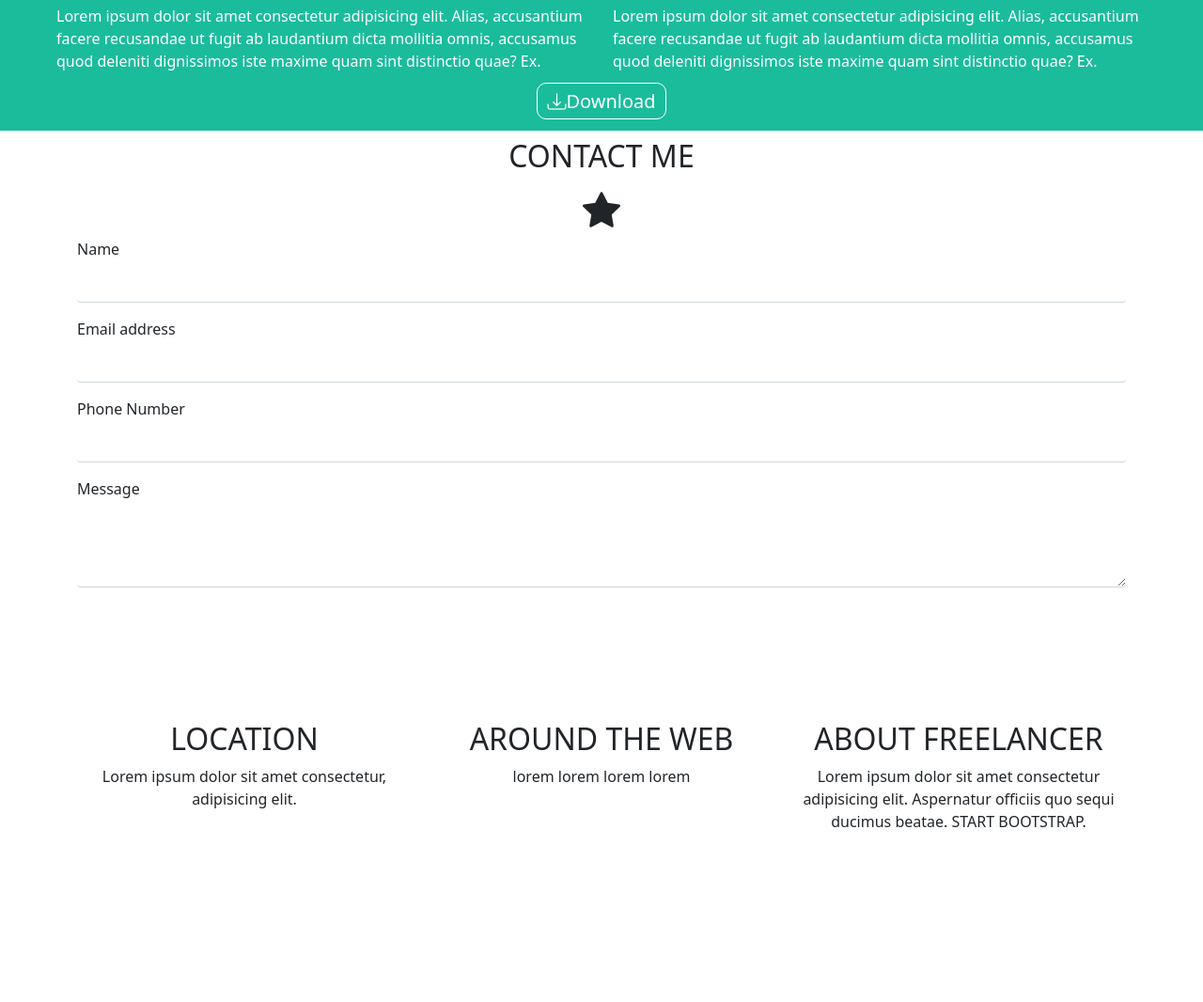
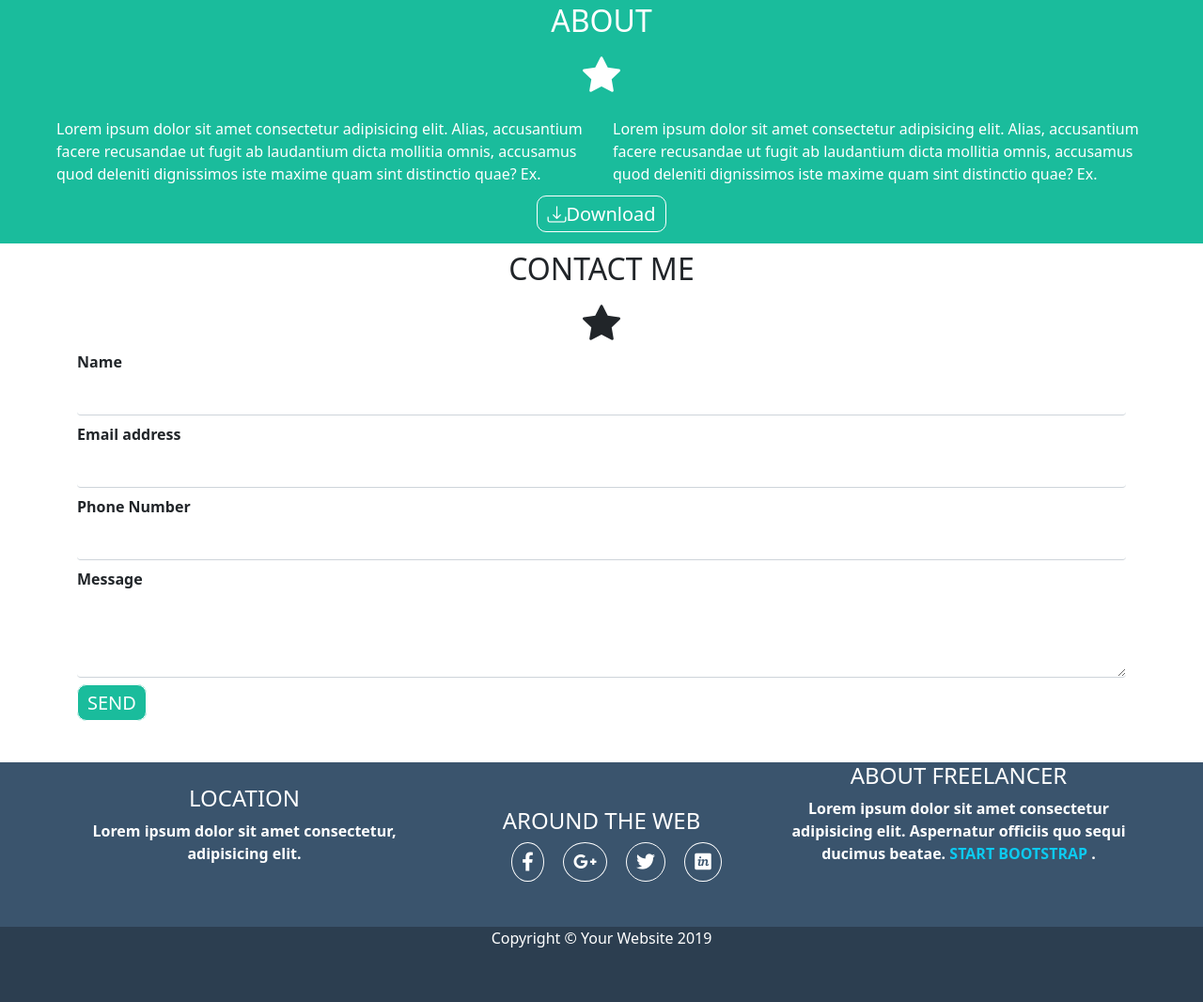
Before and after one commit to Damianp99/html-css-bootstrap-freelancer, a plain HTML site: page index.html in a window 1280 px wide. Shown: the part 1453-2519 px from the top of the page at 94% size. Before the commit the page ends 2355 px from the top, so only its background shows below. Drawn offline with nearby package versions, Linux system fonts and the light colour scheme.

Commit message:
added footer

```diff
--- a/css/style.css
+++ b/css/style.css
@@ -15,7 +15,7 @@
 /*  ICONS */
 
 .bi-list{
-    color: gray;
+    color: lightgray;
     border: 1px solid white;
     padding: 0px 5px;
     border-radius: 2px;
@@ -24,6 +24,34 @@
 .bi-star-fill{
     font-size: 40px;
 }
+
+.fa-facebook-f{
+    border:1px solid white;
+    border-radius: 50%;
+    padding: 10px;
+    font-size: 20px;
+}
+.fa-google-plus-g{
+    border:1px solid white;
+    border-radius: 50%;
+    padding: 10px;
+    font-size: 20px;
+}
+
+.fa-twitter{
+    border:1px solid white;
+    border-radius: 50%;
+    padding: 10px;
+    font-size: 20px;
+}
+
+.fa-invision{
+    border:1px solid white;
+    border-radius: 50%;
+    padding: 10px;
+    font-size: 20px;
+}
+
 
 /* TEXT */
 
@@ -43,13 +71,23 @@ img{
    padding-bottom: 20px;
 }
 
-/* FORM BORDER */
+/*FORM BORDER/ CIRCLE SOCIAL */
 
 .border-bot{
     border-width: 0 0 1px 0;
 }
 
+/* .circle{
+    height: 100px;
+    width:100px;
+    border: 1px solid white;
+    border-radius: 50%;
+} */
+
 /* LINK */
+
+
+
 a{
     text-decoration: none;
     color: white;
@@ -58,3 +96,19 @@ a{
     border-radius: 10px;
     padding: 5px 10px;
 }
+
+/* TESTO NEI FORM */
+
+.text-form{
+    font-weight: 600;
+
+}
+
+/* FOOTER */
+.footer-top{
+    font-weight: 600;
+}
+
+.footer-bottom{
+    height: 80px;
+}
--- a/index.html
+++ b/index.html
@@ -5,6 +5,9 @@
     <meta charset="UTF-8">
     <meta http-equiv="X-UA-Compatible" content="IE=edge">
     <meta name="viewport" content="width=device-width, initial-scale=1.0">
+    <link rel="stylesheet" href="https://cdnjs.cloudflare.com/ajax/libs/font-awesome/5.15.4/css/all.min.css"
+        integrity="sha512-1ycn6IcaQQ40/MKBW2W4Rhis/DbILU74C1vSrLJxCq57o941Ym01SwNsOMqvEBFlcgUa6xLiPY/NS5R+E6ztJQ=="
+        crossorigin="anonymous" referrerpolicy="no-referrer" />
     <link href="https://cdn.jsdelivr.net/npm/bootstrap@5.1.3/dist/css/bootstrap.min.css" rel="stylesheet"
         integrity="sha384-1BmE4kWBq78iYhFldvKuhfTAU6auU8tT94WrHftjDbrCEXSU1oBoqyl2QvZ6jIW3" crossorigin="anonymous">
     <link rel="stylesheet" href="https://cdn.jsdelivr.net/npm/bootstrap-icons@1.7.2/font/bootstrap-icons.css">
@@ -19,8 +22,8 @@
                 <div class="col text-white">
                     <h3>START BOOTSTRAP</h3>
                 </div>
-                <div class="col text-end">
-                    <span><i class="bi bi-list"></i></span>
+                <div class="col text-end align-self-center">
+                    <i class="bi bi-list"></i>
                 </div>
             </div>
         </div>
@@ -47,25 +50,26 @@
             <div class="row gy-4">
                 <div class="col-12 text-center">
                     <h2>PORTFOLIO</h2>
+                    <i class="bi bi-star-fill "></i>
                 </div>
                 <div class="col-12 col-sm-6 col-lg-4 ">
-                    <img src="img/cabin.png" alt="">
+                    <img src="img/cabin.png" alt="image">
                 </div>
                 <div class="col-12 col-sm-6 col-lg-4">
-                    <img src="img/cake.png" alt="">
+                    <img src="img/cake.png" alt="image">
                 </div>
                 <div class="col-12 col-sm-6 col-lg-4">
-                    <img src="img/circus.png" alt="">
+                    <img src="img/circus.png" alt="image">
                 </div>
                 <div class="col-12 col-sm-6 col-lg-4">
-                    <img src="img/game.png" alt="">
+                    <img src="img/game.png" alt="image">
 
                 </div>
                 <div class="col-12 col-sm-6 col-lg-4">
-                    <img src="img/safe.png" alt="">
+                    <img src="img/safe.png" alt="image">
                 </div>
                 <div class="col-12 col-sm-6 col-lg-4">
-                    <img src="img/submarine.png" alt="">
+                    <img src="img/submarine.png" alt="image">
                 </div>
             </div>
         </div>
@@ -74,6 +78,7 @@
             <div class="row bg-green mb-2 px-5">
                 <div class="col-12 text-center py-3">
                     <h2>ABOUT</h2>
+                    <i class="bi bi-star-fill "></i>
                 </div>
                 <div class="col-12 col-md-6 ">
                     <p>Lorem ipsum dolor sit amet consectetur adipisicing elit. Alias, accusantium facere recusandae ut
@@ -96,56 +101,62 @@
             <div class="row">
                 <div class="col-12 text-center">
                     <h2>CONTACT ME</h2>
+
                     <i class="bi bi-star-fill "></i>
                 </div>
 
-                <div class="mb-3">
-                    <label for="exampleFormControlInput1" class="form-label">Name</label>
+                <div class="mb-2">
+                    <label for="exampleFormControlInput1" class="form-label text-form">Name</label>
                     <input type="email" class="form-control border-bot" id="exampleFormControlInput1" placeholder="">
                 </div>
-                <div class="mb-3">
-                    <label for="exampleFormControlInput1" class="form-label">Email address</label>
+                <div class="mb-2">
+                    <label for="exampleFormControlInput1" class="form-label text-form">Email address</label>
                     <input type="email" class="form-control border-bot" id="exampleFormControlInput1" placeholder="">
                 </div>
-                <div class="mb-3">
-                    <label for="exampleFormControlInput1" class="form-label ">Phone Number</label>
+                <div class="mb-2">
+                    <label for="exampleFormControlInput1" class="form-label text-form">Phone Number</label>
                     <input type="email" class="form-control border-bot" id="exampleFormControlInput1" placeholder="">
                 </div>
-                <div class="mb-3">
-                    <label for="exampleFormControlTextarea1" class="form-label">Message</label>
+                <div class="mb-2">
+                    <label for="exampleFormControlTextarea1" class="form-label text-form">Message</label>
                     <textarea class="form-control border-bot" id="exampleFormControlTextarea1" rows="3"></textarea>
                 </div>
-                <span class="pt-5"><a href="#" class="ps-5">SEND</a></span>
-
+                <span class="pt-1"><a href="#" class="bg-acqua">SEND</a></span>
             </div>
         </div>
 
 
     </body>
     <footer>
+        <div class="footer-top bg-blue text-white">
             <div class="container text-center mt-5 ">
                 <div class="row">
-                <div class="col col-sm-4">
-                    <h2>LOCATION</h2>
+                    <div class="col col-sm-4 pt-4">
+                        <h4>LOCATION</h4>
                         <span>Lorem ipsum dolor sit amet consectetur, adipisicing elit.</span>
                     </div>
-                <div class="col-12 col-sm-4">
-                    <h2>AROUND THE WEB</h2>
-                    <ul class="d-inline px-0">
-                        <li class="d-inline">lorem</li>
-                        <li class="d-inline">lorem</li>
-                        <li class="d-inline">lorem</li>
-                        <li class="d-inline">lorem</li>
+                    <div class="col-12 col-sm-4 py-5">
+                        <h4>AROUND THE WEB</h4>
+                        <ul class="d-inline">
+                            <li class="d-inline px-2"><i class="fab fa-facebook-f"></i></li>
+                            <li class="d-inline px-2"><i class="fab fa-google-plus-g"></i></li>
+                            <li class="d-inline px-2"><i class="fab fa-twitter"></i></li>
+                            <li class="d-inline px-2"><i class="fab fa-invision"></i></li>
                         </ul>
                     </div>
-                <div class="col col-sm-4">
-                    <h2>ABOUT FREELANCER</h2>
-                    <p> Lorem ipsum dolor sit amet consectetur adipisicing elit. Aspernatur officiis quo sequi ducimus
-                        beatae. START BOOTSTRAP.
+                    <div class="col col-sm-4 pb-4">
+                        <h4>ABOUT FREELANCER</h4>
+                        <p> Lorem ipsum dolor sit amet consectetur adipisicing elit. Aspernatur officiis quo sequi
+                            ducimus
+                            beatae. <span class="text-info">START BOOTSTRAP</span> .
                         </p>
                     </div>
                 </div>
 
+            </div>
+        </div>
+        <div class="footer-bottom bg-darkblue text-white text-center">
+            <span class="">Copyright &#169; Your Website 2019</span>
         </div>
 
 
```
Lines whose indentation alone changed are shown as unchanged.
